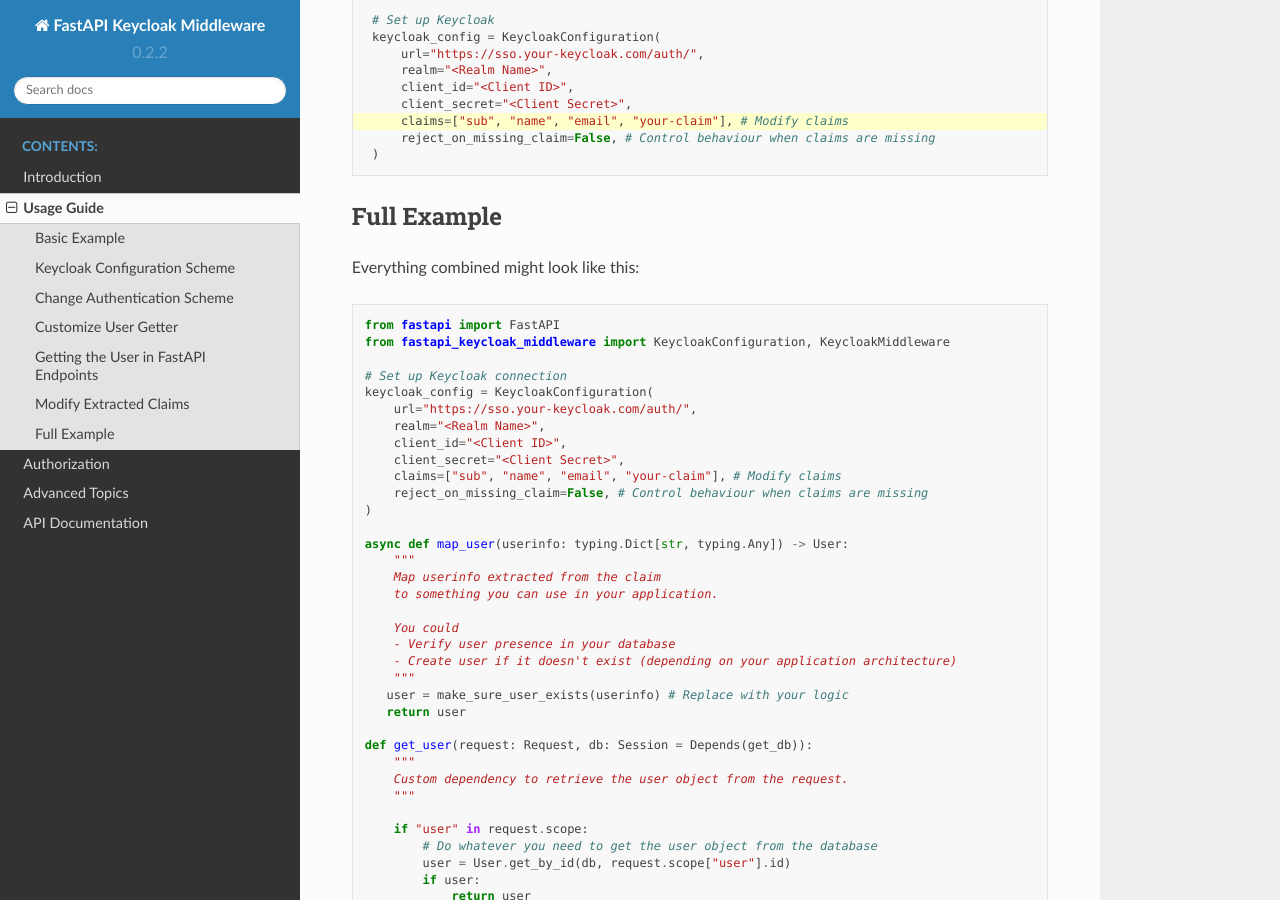
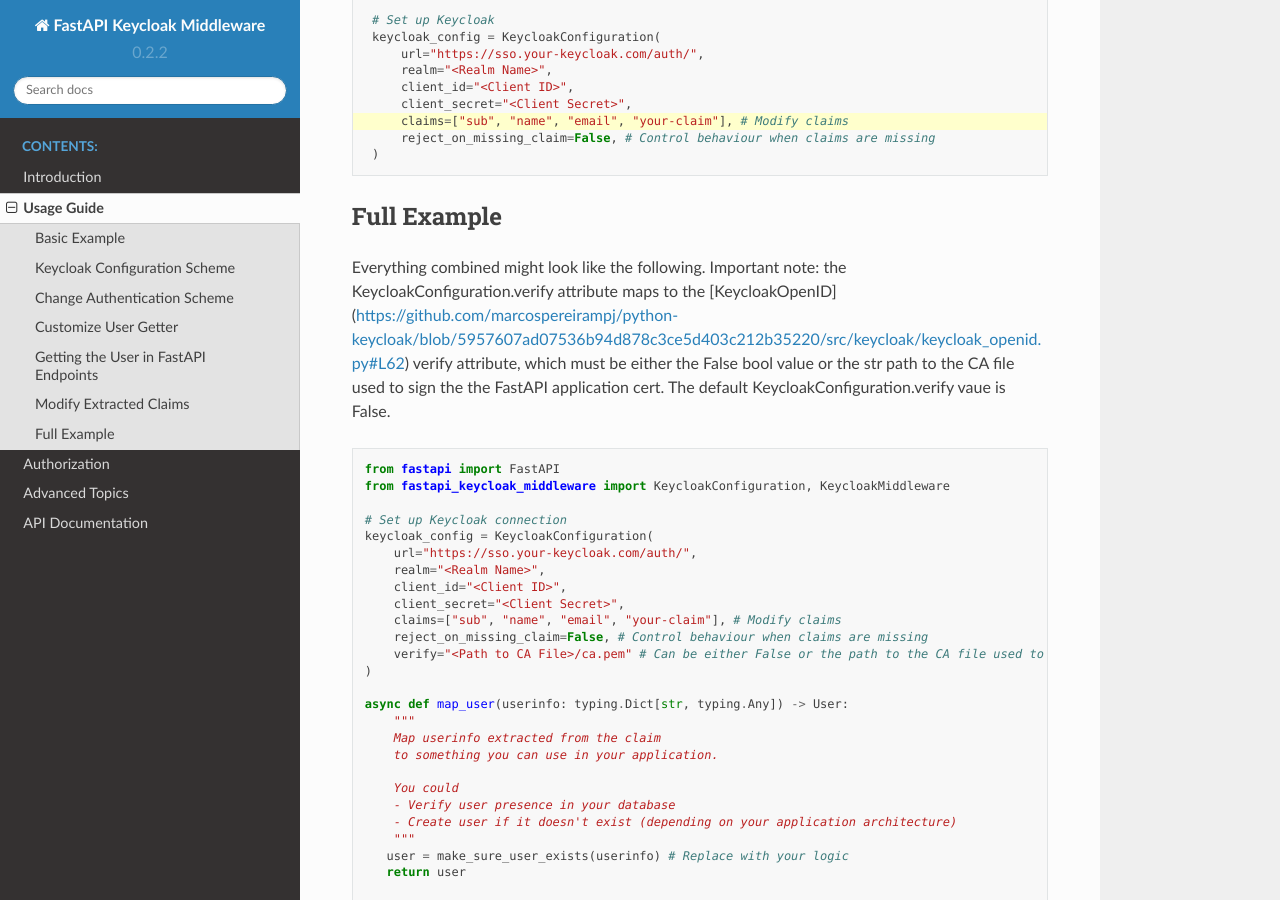
Before and after one commit to waza-ari/fastapi-keycloak-middleware, a Sphinx documentation site: the page built from docs/usage.rst, in a window 1280 px wide and 900 px high, scrolled down 4390 px. Built offline with Sphinx 7.4.7 and the Read the Docs theme 2.0.0, drawn with Linux system fonts in a browser that asks for light colours; the version number is read from the project's files by our own code.

Commit message:
added KeycloakConfiguration.verify documentation #11

```diff
--- a/docs/usage.rst
+++ b/docs/usage.rst
@@ -69,7 +69,7 @@
         realm="<Realm Name>",
         client_id="<Client ID>",
         client_secret="<Client Secret>",
-        authentication_scheme="Token"
+        authentication_scheme="Token",
     )
 
 This example will accept headers like :code:`Authorization: Token <token>` instead of :code:`Bearer`.
@@ -191,7 +191,9 @@
 Full Example
 ^^^^^^^^^^^^
 
-Everything combined might look like this:
+Everything combined might look like the following. Important note: the KeycloakConfiguration.verify attribute maps to the
+[KeycloakOpenID](https://github.com/marcospereirampj/python-keycloak/blob/5957607ad07536b94d878c3ce5d403c212b35220/src/keycloak/keycloak_openid.py#L62) verify
+attribute, which must be either the False bool value or the str path to the CA file used to sign the the FastAPI application cert. The default KeycloakConfiguration.verify vaue is False.
 
 .. code-block:: python
 
@@ -206,6 +208,7 @@
         client_secret="<Client Secret>",
         claims=["sub", "name", "email", "your-claim"], # Modify claims
         reject_on_missing_claim=False, # Control behaviour when claims are missing
+        verify="<Path to CA File>/ca.pem" # Can be either False or the path to the CA file used to sign certs
     )
 
     async def map_user(userinfo: typing.Dict[str, typing.Any]) -> User:
```
